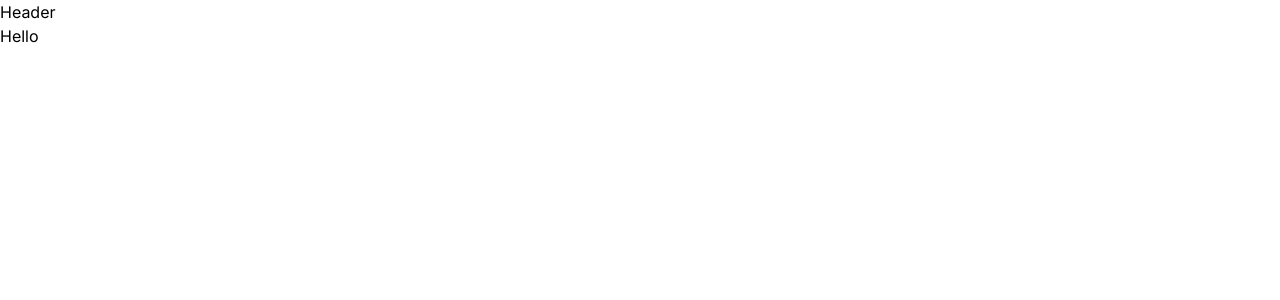
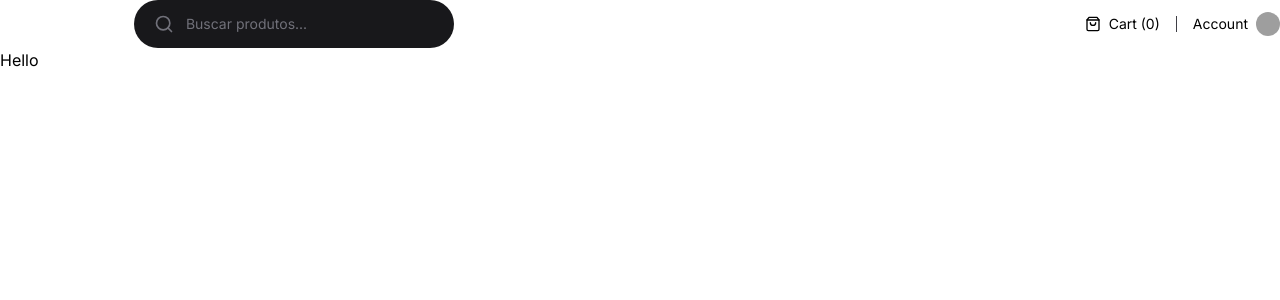
Before and after one commit to lfeliperibeiro/devstore, a Next.js app: page / in a window 1280 px wide. Shown: the top 300 px of the page. Built offline with nearby package versions, Linux system fonts and the light colour scheme; grey boxes are pictures that could not be loaded.

Commit message:
feat: create header component

```diff
--- a/src/components/header.tsx
+++ b/src/components/header.tsx
@@ -1,7 +1,41 @@
+import Link from "next/link";
+import { Search, ShoppingBag } from "lucide-react";
+import Image from "next/image";
+
 export function Header() {
   return (
-    <div>
-      <p>Header</p>
+    <div className="flex items-center justify-between">
+      <div className="flex items-center gap-5">
+        <Link href={"/"} className="text-2xl font-extrabold text-white">
+          devstore.
+        </Link>
+
+        <form className="flex w-[320px] items-center gap-3 rounded-full bg-zinc-900 px-5 py-3 ring-zinc-700">
+          <Search className="w-5 h5 text-zinc-500" />
+          <input
+            type="text"
+            placeholder="Buscar produtos..."
+            className="flex-1 bg-transparent text-sm outline-none placeholder:text-zinc-500"
+          />
+        </form>
+      </div>
+      <div className="flex items-center gap-4">
+        <div className="flex items-center gap-2">
+          <ShoppingBag className="w-4 h6" />
+          <span className="text-sm">Cart (0)</span>
+        </div>
+        <div className="w-px h-4 bg-zinc-700" />
+        <Link href={"/"} className="flex items-center gap-2 hover:underline">
+          <span className="text-sm">Account</span>
+          <Image
+            src={"https://github.com/lfeliperibeiro.png"}
+            className="h-6 w-6 rounded-full"
+            width={24}
+            height={24}
+            alt=""
+          />
+        </Link>
+      </div>
     </div>
   );
 }
```
